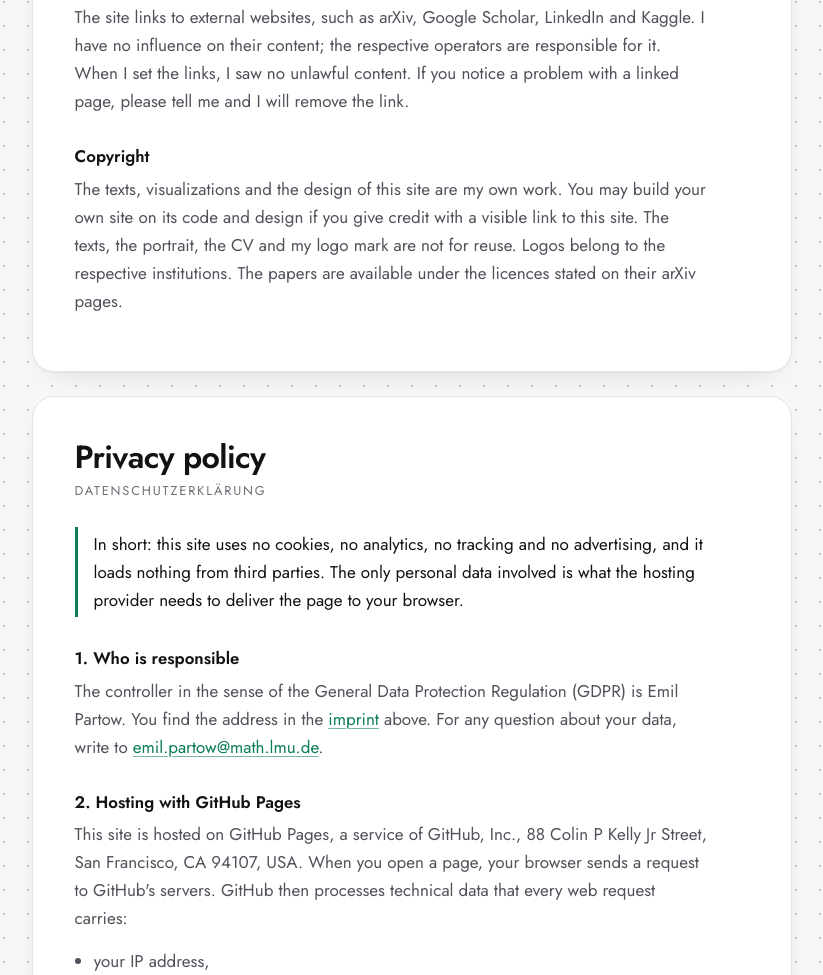
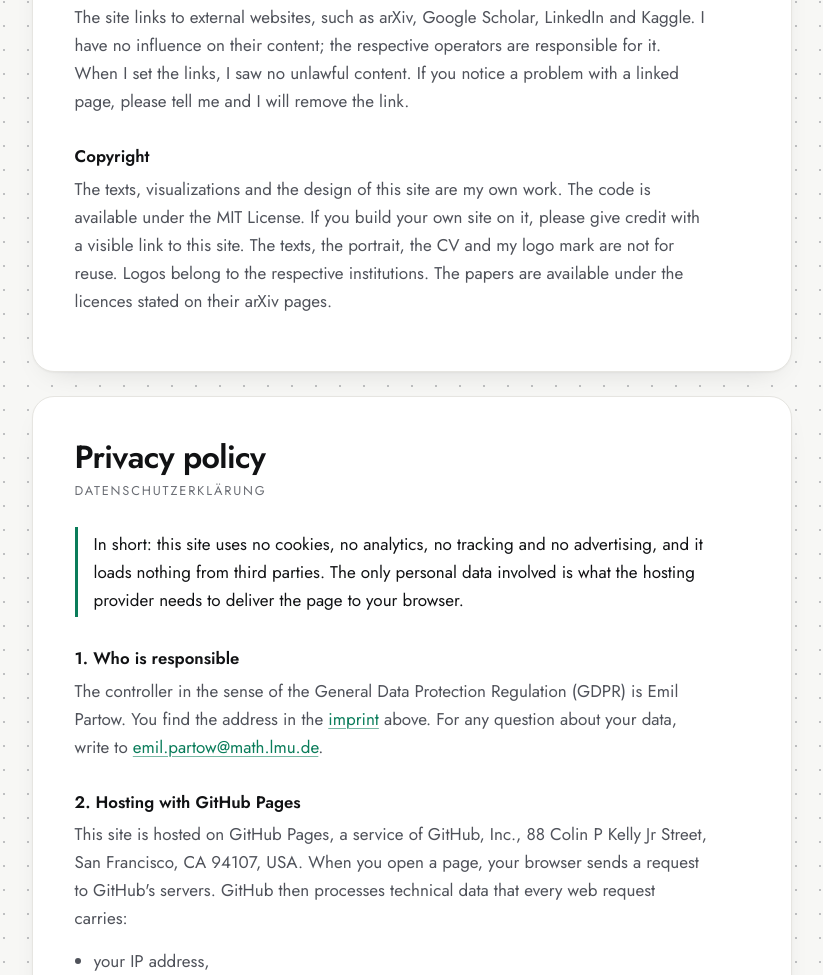
Before and after one commit to emilpartow/emilpartow.github.io, a plain HTML site: page legal.html in a window 1280 px wide. Shown: the part 1018-1993 px from the top of the page, without its empty margins (228-1051 px from the left). Drawn offline with Linux system fonts and the light colour scheme.

Commit message:
MIT License for the code; content stays all rights reserved
Co-Authored-By: Claude <noreply@anthropic.com>

```diff
--- a/legal.html
+++ b/legal.html
@@ -95,8 +95,8 @@
 
       <h3>Copyright</h3>
       <p>
-        The texts, visualizations and the design of this site are my own work. You may build your own site on
-        its code and design if you give credit with a visible link to this site. The texts, the portrait, the CV
+        The texts, visualizations and the design of this site are my own work. The code is available under the
+        MIT License. If you build your own site on it, please give credit with a visible link to this site. The texts, the portrait, the CV
         and my logo mark are not for reuse. Logos belong to the respective institutions. The papers are available under the licences stated on their
         arXiv pages.
       </p>
```
Also changed, not shown: 2 other files.
